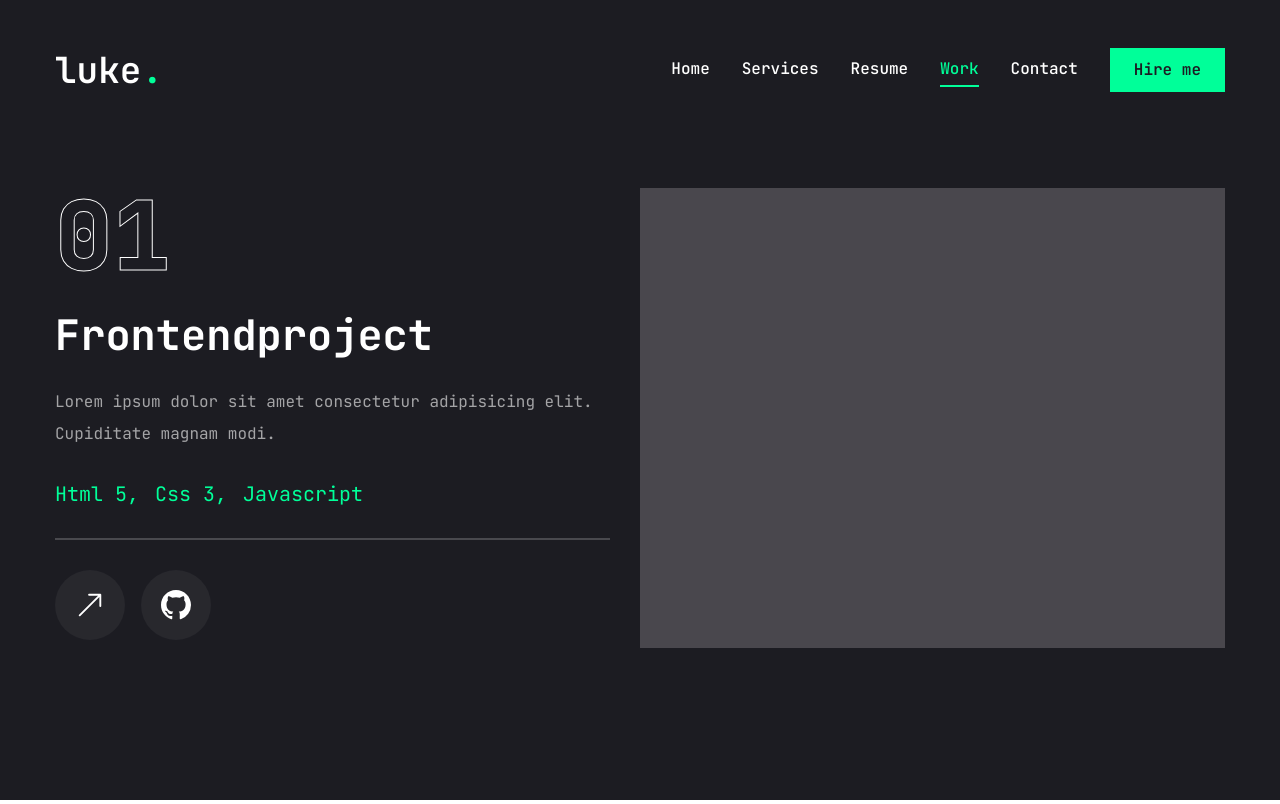
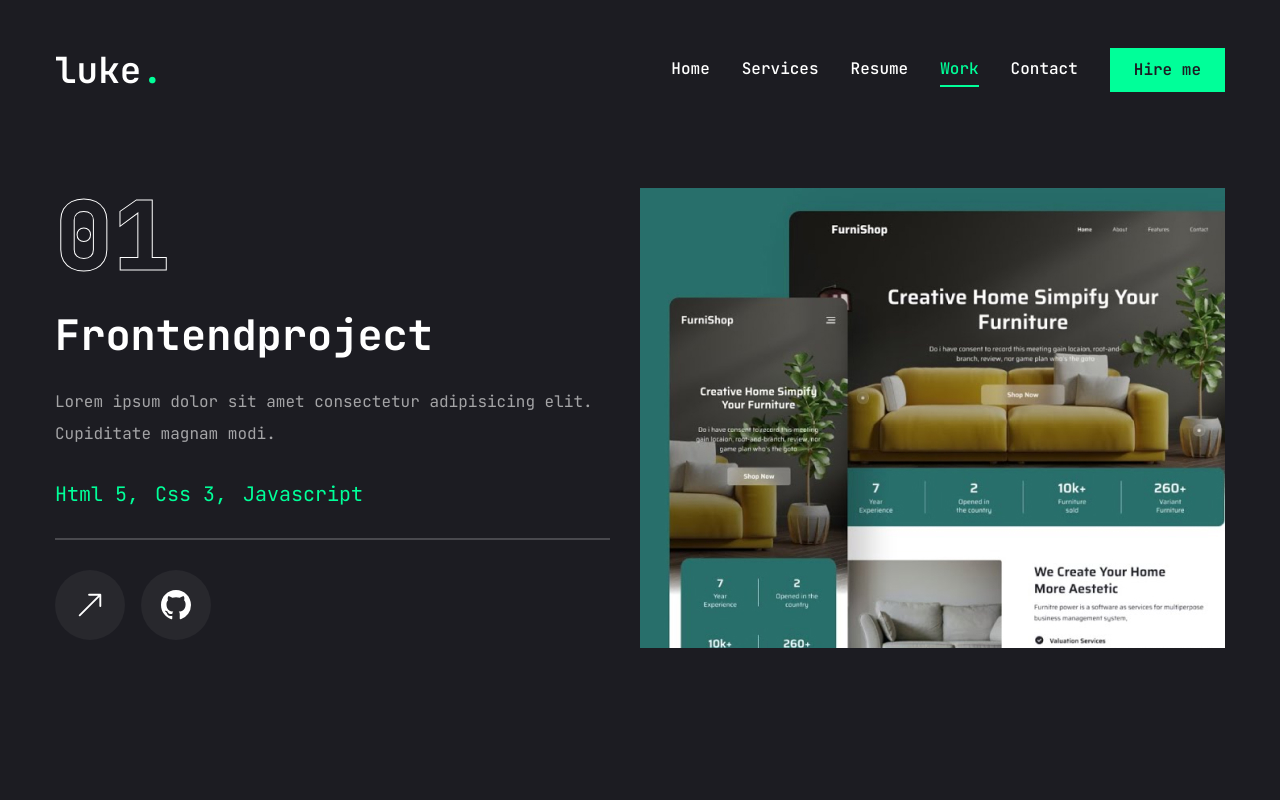
Before and after one commit to sfaa5/my-app, a Next.js app: page /work in a window 1280 px wide. Built offline with nearby package versions, Linux system fonts and the light colour scheme.

Commit message:
overlay image

```diff
--- a/app/work/page.jsx
+++ b/app/work/page.jsx
@@ -4,6 +4,7 @@
 import React, { useState } from "react";
 
 import { Swiper, SwiperSlide } from "swiper/react";
+import Image from "next/image"; // Import Next.js Image component
 
 import "swiper/css";
 
@@ -36,7 +37,7 @@
     description:
       "Lorem ipsum dolor sit amet consectetur adipisicing elit. Cupiditate magnam modi.",
     stack: [{ name: "Next.js" }, { name: "Tailwind.css" }, { name: "node.js" }],
-    image: "/assets/work/thumb1.png",
+    image: "/assets/work/thumb2.png",
     live: "",
     github: "",
   },
@@ -148,7 +149,20 @@
               {projects.map((project, index) => {
                 return (
                   <SwiperSlide key={index} className="w-full">
-                    <div className="h-[460px] relative group flex justify-center items-center bg-pink-50/20"></div>
+                    <div className="h-[460px] relative group flex justify-center items-center bg-pink-50/20">
+                      {/* overlay */}
+                      <div></div>
+                      {/* image */}
+
+                      <div className="relative w-full h-full">
+                        <Image
+                          src={project.image}
+                          fill
+                          className="object-cover"
+                          alt=""
+                        />
+                      </div>
+                    </div>
                   </SwiperSlide>
                 );
               })}
```
